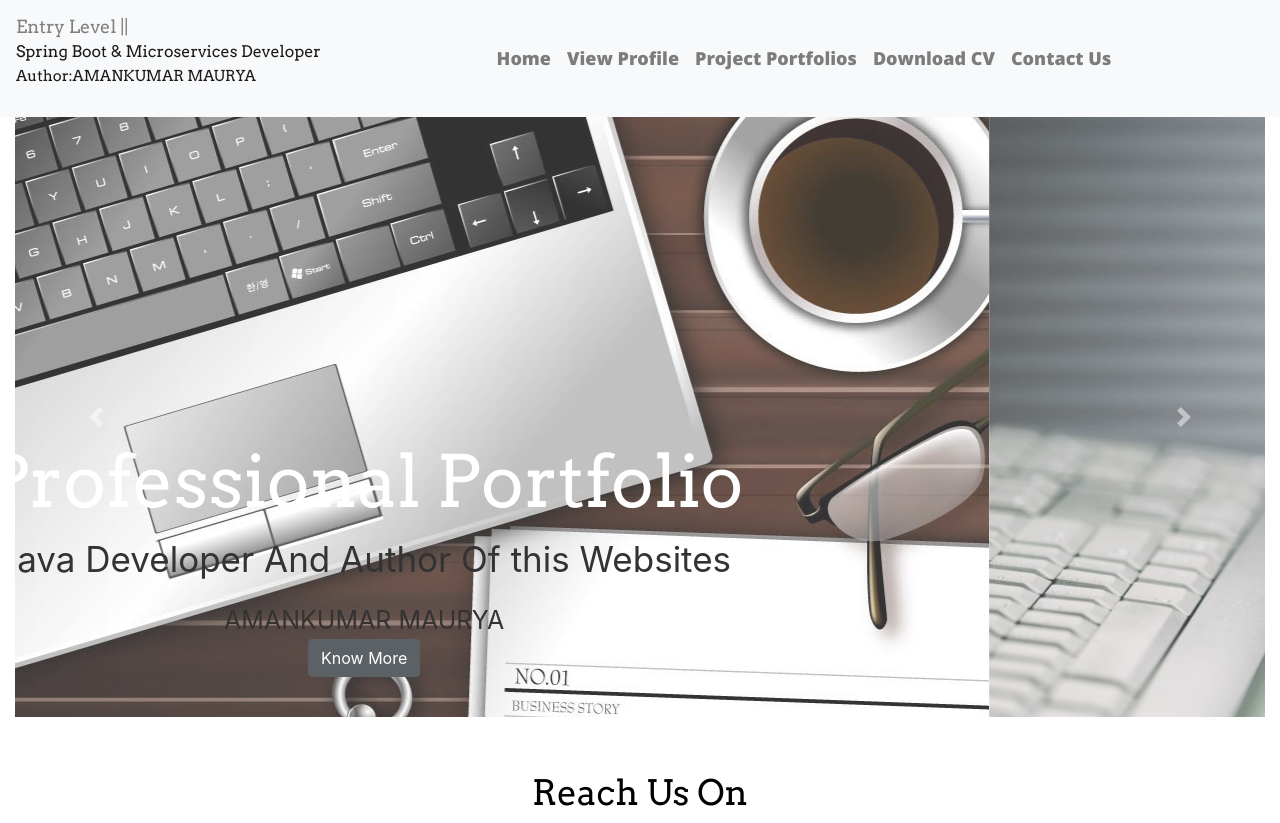
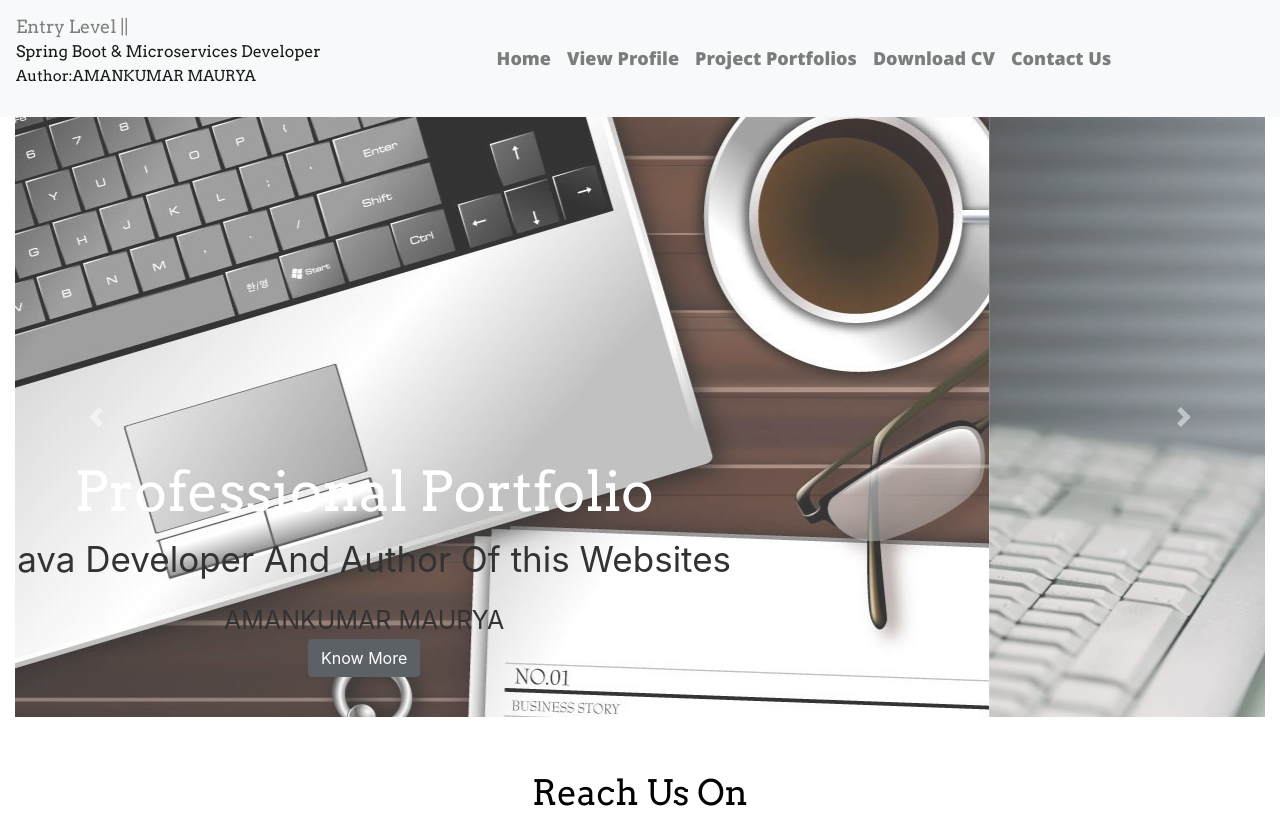
Before and after one commit to amanmaurya707/Portfolio, a plain HTML site: page index.html in a window 1280 px wide. Shown: the top 823 px of the page. Drawn offline with nearby package versions, Linux system fonts and the light colour scheme.

Commit message:
Update index.html

```diff
--- a/index.html
+++ b/index.html
@@ -61,7 +61,7 @@
   <div class="carousel-inner">
     <div class="carousel-item active" style="width:100%;height:600px;background-image:url('images/official_image.jpg');background-repeat:no-repeat;opacity:0.8;">
         <div class="carousel-caption">
-              <h1 style="font-family: 'Arvo', serif;" class="display-3 text-center">Professional Portfolio</h1>
+              <h1 style="font-size:55px;font-family: 'Arvo', serif;">Professional Portfolio</h1> <!-- class="display-3" -->
              <p style="font-size:35px;color:black">Java Developer And Author Of this Websites</p>
              <span style="color:black;font-size:25px;" class="">AMANKUMAR MAURYA</span><br>
              <a href="view_profile.html" class="btn btn-dark">Know More</a>
```
